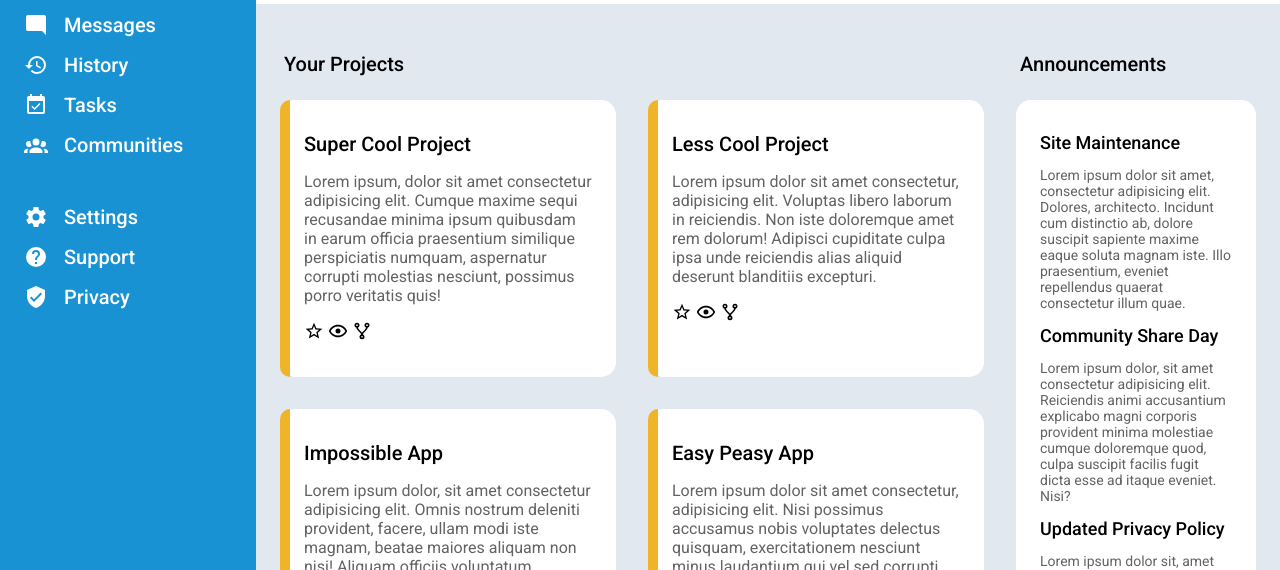
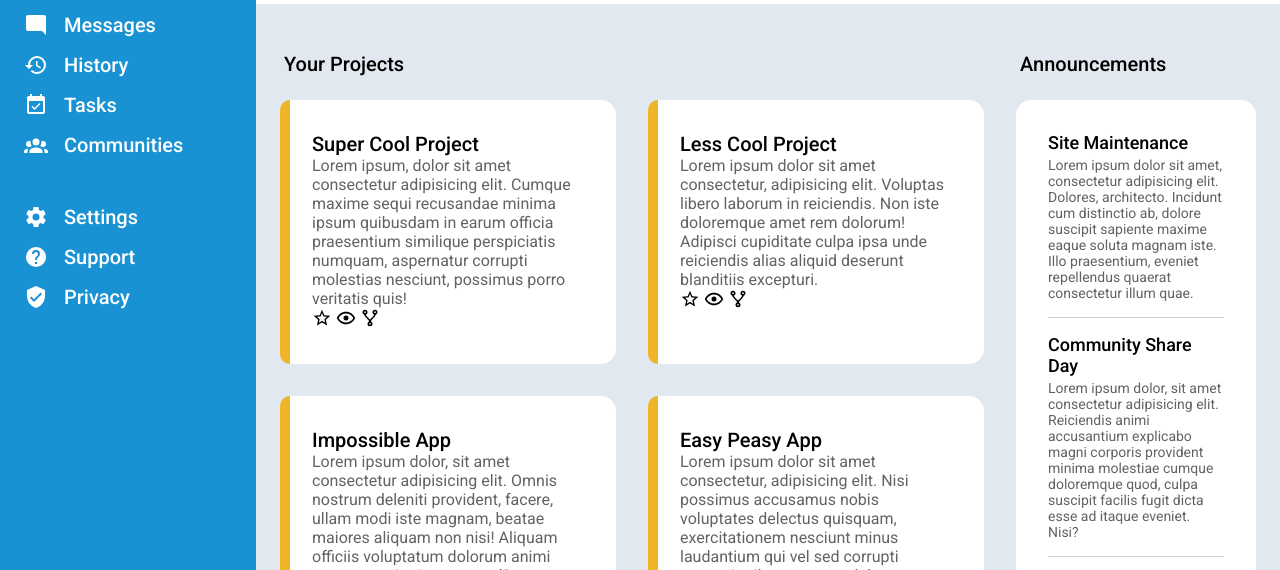
Before and after one commit to c-auri/top-dashboard, a website built with Parcel: page src/index.html in a window 1280 px wide. Shown: the part 156-726 px from the top of the page. Built offline with nearby package versions, Linux system fonts and the light colour scheme; files whose address does not match are found by name.

Commit message:
Style announcements

```diff
--- a/src/index.html
+++ b/src/index.html
@@ -194,19 +194,25 @@
 
             <div class="card">
 
-                <article class="announcement" href="#">
+                <article class="announcement">
+                    <a href="#">
                         <h3 class="fs-500 fw-500">Site Maintenance</h3>
                         <p class="fs-300 clr-dark-gray">Lorem ipsum dolor sit amet, consectetur adipisicing elit. Dolores, architecto. Incidunt cum distinctio ab, dolore suscipit sapiente maxime eaque soluta magnam iste. Illo praesentium, eveniet repellendus quaerat consectetur illum quae.</p>
+                    </a>
                 </article>
 
-                <article class="announcement" href="#">
+                <article class="announcement">
+                    <a href="#">
                         <h3 class="fs-500 fw-500">Community Share Day</h3>
                         <p class="fs-300 clr-dark-gray">Lorem ipsum dolor, sit amet consectetur adipisicing elit. Reiciendis animi accusantium explicabo magni corporis provident minima molestiae cumque doloremque quod, culpa suscipit facilis fugit dicta esse ad itaque eveniet. Nisi?</p>
+                    </a>
                 </article>
 
-                <article class="announcement" href="#">
+                <article class="announcement">
+                    <a href="#">
                         <h3 class="fs-500 fw-500">Updated Privacy Policy</h3>
                         <p class="fs-300 clr-dark-gray">Lorem ipsum dolor sit, amet consectetur adipisicing elit. Molestias reiciendis ullam optio enim in obcaecati? Non, fuga sapiente inventore corrupti autem accusantium eos aspernatur quia alias quod tenetur repellat numquam.</p>
+                    </a>
                 </article>
 
             </div>
--- a/src/scss/layout.scss
+++ b/src/scss/layout.scss
@@ -150,8 +150,22 @@ main {
 
 .card {
     margin: .5rem;
-    padding: 2rem 1.5rem;
+    padding: 2rem;
     border-radius: 15px;
+}
+
+.announcement {
+    a {
+        display: flex;
+        flex-direction: column;
+        gap: .25rem;
+    }
+
+    + .announcement {
+        margin-top: 1rem;
+        padding-top: 1rem;
+        border-top: 1px solid var(--clr-medium-gray);
+    }
 }
 
 .projects {
--- a/src/scss/resets.scss
+++ b/src/scss/resets.scss
@@ -6,6 +6,10 @@
 h1, h2, h3, h4, h5, h6 {
     margin: 0;
     font: inherit;
+}
+
+p {
+    margin: 0;
 }
 
 a {
```
Lines whose indentation alone changed are shown as unchanged.
